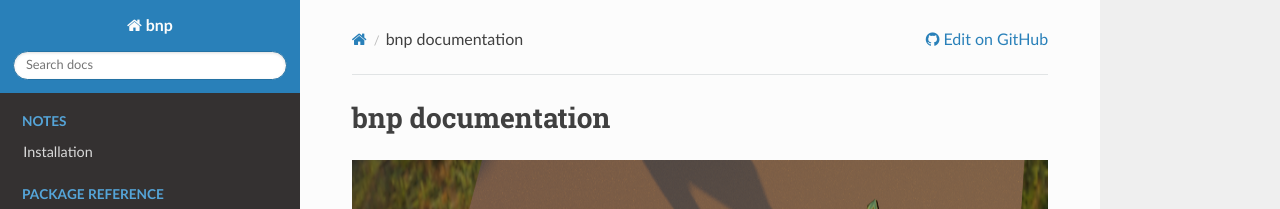
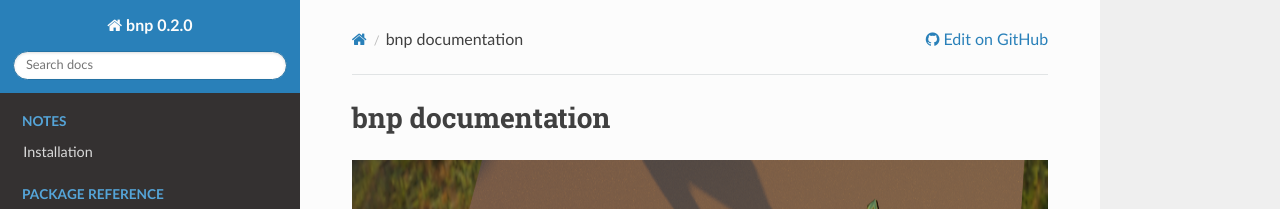
Before and after one commit to j20232/bnp, a Sphinx documentation site: the page built from docs/source/index.rst, in a window 1280 px wide. Shown: the top 209 px of the page. Built offline with Sphinx 7.4.7 and the Read the Docs theme 2.0.0, drawn with Linux system fonts in a browser that asks for light colours.

Commit message:
update versions

```diff
--- a/bnp/__init__.py
+++ b/bnp/__init__.py
@@ -2,7 +2,7 @@
 from bnp import objects
 from bnp import scene
 
-__version__ = '0.1.0'
+__version__ = '0.2.0'
 
 if True:
     import importlib
--- a/docs/source/conf.py
+++ b/docs/source/conf.py
@@ -7,12 +7,12 @@
 
 # -- Project information -----------------------------------------------------
 
-project = 'bnp'
+project = 'bnp 0.2.0'
 copyright = '2020, mocobt'
 author = 'mocobt'
 
 # The full version, including alpha/beta/rc tags
-release = '0.1'
+release = '0.2.0'
 master_doc = 'index'
 
 # -- General configuration ---------------------------------------------------
```
Also changed, not shown: README.md (+5 -6 lines).
